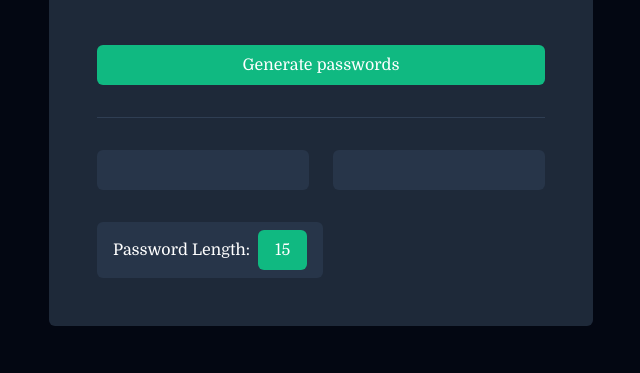
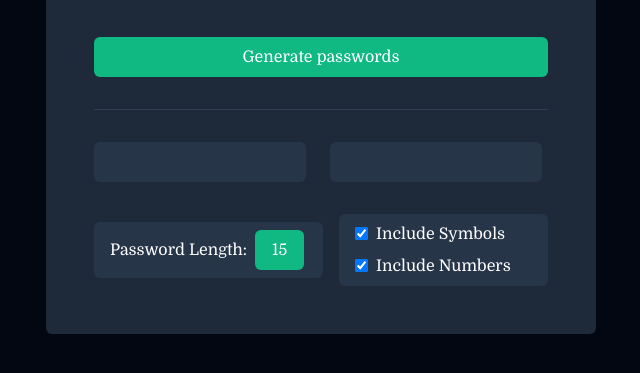
Before and after one commit to Timmydrax/cryptify, a plain HTML site: page index.html in a window 1280 px wide. Shown: the part 341-714 px from the top of the page, without its empty margins (319-959 px from the left). Drawn offline with nearby package versions, Linux system fonts and the light colour scheme.

Commit message:
FEAT: Add Symbols & Numbers feat.

```diff
--- a/index.html
+++ b/index.html
@@ -31,7 +31,7 @@
   >
     <main class="px-4 flex flex-col items-center">
       <section
-        class="bg-gray-800 flex flex-col items-left max-w-[320px] sm:max-w-[550px] mx-auto p-8 sm:p-12 rounded-md my-8 sm:my-16"
+        class="bg-gray-800 flex flex-col items-left max-w-[420px] sm:max-w-[550px] mx-auto p-8 sm:p-12 rounded-md my-8 sm:my-16"
       >
         <div class="mb-8 sm:mb-12 flex flex-col gap-2">
           <h1
@@ -70,9 +70,11 @@
             />
           </div>
         </div>
-        <div class="flex flex-row items-center gap-4 w-full">
+        <div
+          class="flex flex-col sm:flex-row items-center justify-between gap-4 w-full"
+        >
           <div
-            class="px-4 py-2 rounded-md bg-[#273549] flex flex-row items-center gap-2"
+            class="w-full sm:w-[230px] px-4 py-2 rounded-md bg-[#273549] flex flex-row items-center justify-center sm:justify-start gap-2"
           >
             <label for="length" class="text-white">Password Length:</label>
             <input
@@ -85,7 +87,24 @@
             />
           </div>
 
-          <div></div>
+          <div
+            class="w-full sm:w-[210px] flex flex-col px-4 py-2 rounded-md bg-[#273549] items-left gap-2"
+          >
+            <label
+              for="includeSymbols"
+              class="text-white flex items-center justify-center sm:justify-start"
+            >
+              <input class="mr-2" type="checkbox" id="includeSymbols" checked />
+              Include Symbols
+            </label>
+            <label
+              for="includeNumbers"
+              class="text-white flex items-center justify-center sm:justify-start"
+            >
+              <input class="mr-2" type="checkbox" id="includeNumbers" checked />
+              Include Numbers
+            </label>
+          </div>
         </div>
       </section>
     </main>
```
